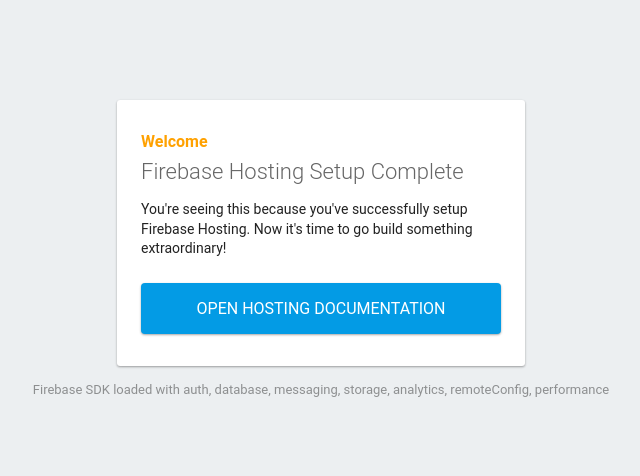
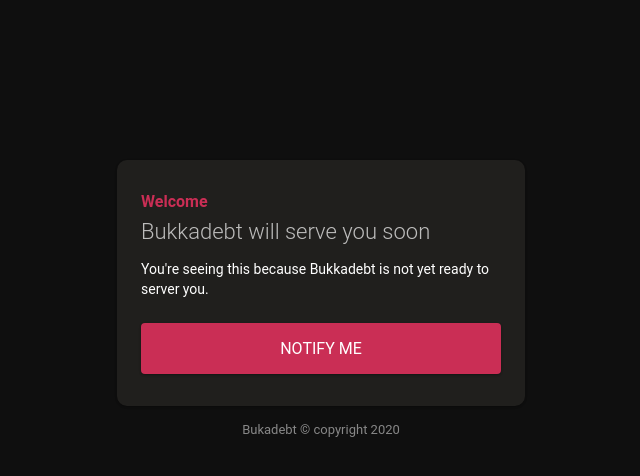
Before and after one commit to leogadil/bukadebt-frontend, a website: page public/index.html in a window 1280 px wide. Shown: the whole page, without its empty margins (319-959 px from the left). Drawn offline with Linux system fonts and the light colour scheme; some packages are replaced by stand-ins of ours.

Commit message:
update placeholder

```diff
--- a/public/index.html
+++ b/public/index.html
@@ -19,62 +19,27 @@
     <script defer src="/__/firebase/init.js"></script>
 
     <style media="screen">
-      body { background: #ECEFF1; color: rgba(0,0,0,0.87); font-family: Roboto, Helvetica, Arial, sans-serif; margin: 0; padding: 0; }
-      #message { background: white; max-width: 360px; margin: 100px auto 16px; padding: 32px 24px; border-radius: 3px; }
-      #message h2 { color: #ffa100; font-weight: bold; font-size: 16px; margin: 0 0 8px; }
-      #message h1 { font-size: 22px; font-weight: 300; color: rgba(0,0,0,0.6); margin: 0 0 16px;}
-      #message p { line-height: 140%; margin: 16px 0 24px; font-size: 14px; }
-      #message a { display: block; text-align: center; background: #039be5; text-transform: uppercase; text-decoration: none; color: white; padding: 16px; border-radius: 4px; }
-      #message, #message a { box-shadow: 0 1px 3px rgba(0,0,0,0.12), 0 1px 2px rgba(0,0,0,0.24); }
-      #load { color: rgba(0,0,0,0.4); text-align: center; font-size: 13px; }
+      body { background: #0f0f0f; color: #ebebebde; font-family: Roboto, Helvetica, Arial, sans-serif; margin: 0; padding: 0; }
+      #message { background: #201f1d; max-width: 360px; margin: 20vh auto 16px; padding: 32px 24px; border-radius: 10px;}
+      #message h2 { color: #CA2E55; font-weight: bold; font-size: 16px; margin: 0 0 8px; }
+      #message h1 { font-size: 22px; font-weight: 300; color: #ffffffb3; margin: 0 0 16px;}
+      #message p { line-height: 140%; margin: 16px 0 24px; font-size: 14px; color: #ffffff;}
+      #message a { display: block; text-align: center; background: #CA2E55; text-transform: uppercase; text-decoration: none; color: #ffffff; padding: 16px; border-radius: 4px; }
+      #message, #message a { box-shadow: 0 1px 3px #0000001f, 0 1px 2px #0000003d; }
+      #load { color: #ffffff80; text-align: center; font-size: 13px;}
       @media (max-width: 600px) {
-        body, #message { margin-top: 0; background: white; box-shadow: none; }
-        body { border-top: 16px solid #ffa100; }
+        body, #message { margin: 0; background: #201f1d; box-shadow: none; }
+        body { border-top: 16px solid #CA2E55; }
       }
     </style>
   </head>
   <body>
     <div id="message">
       <h2>Welcome</h2>
-      <h1>Firebase Hosting Setup Complete</h1>
-      <p>You're seeing this because you've successfully setup Firebase Hosting. Now it's time to go build something extraordinary!</p>
-      <a target="_blank" href="https://firebase.google.com/docs/hosting/">Open Hosting Documentation</a>
+      <h1>Bukkadebt will serve you soon</h1>
+      <p>You're seeing this because Bukkadebt is not yet ready to server you. </p>
+      <a target="" href="">Notify me</a>
     </div>
-    <p id="load">Firebase SDK Loading&hellip;</p>
-
-    <script>
-      document.addEventListener('DOMContentLoaded', function() {
-        const loadEl = document.querySelector('#load');
-        // // 🔥🔥🔥🔥🔥🔥🔥🔥🔥🔥🔥🔥🔥🔥🔥🔥🔥🔥🔥🔥🔥🔥🔥🔥🔥🔥🔥🔥🔥🔥🔥
-        // // The Firebase SDK is initialized and available here!
-        //
-        // firebase.auth().onAuthStateChanged(user => { });
-        // firebase.database().ref('/path/to/ref').on('value', snapshot => { });
-        // firebase.messaging().requestPermission().then(() => { });
-        // firebase.storage().ref('/path/to/ref').getDownloadURL().then(() => { });
-        // firebase.analytics(); // call to activate
-        // firebase.analytics().logEvent('tutorial_completed');
-        // firebase.performance(); // call to activate
-        //
-        // // 🔥🔥🔥🔥🔥🔥🔥🔥🔥🔥🔥🔥🔥🔥🔥🔥🔥🔥🔥🔥🔥🔥🔥🔥🔥🔥🔥🔥🔥🔥🔥
-
-        try {
-          let app = firebase.app();
-          let features = [
-            'auth',
-            'database',
-            'messaging',
-            'storage',
-            'analytics',
-            'remoteConfig',
-            'performance',
-          ].filter(feature => typeof app[feature] === 'function');
-          loadEl.textContent = `Firebase SDK loaded with ${features.join(', ')}`;
-        } catch (e) {
-          console.error(e);
-          loadEl.textContent = 'Error loading the Firebase SDK, check the console.';
-        }
-      });
-    </script>
+    <p id="load">Bukadebt © copyright 2020</p>
   </body>
 </html>
```
Also changed, not shown: public/404.html (+12 -13 lines), firebase.json (added), 2 other files.
